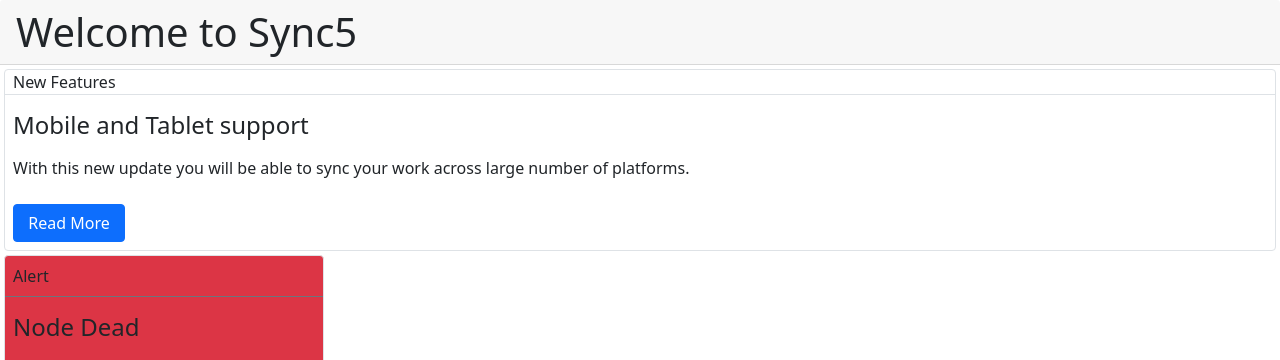
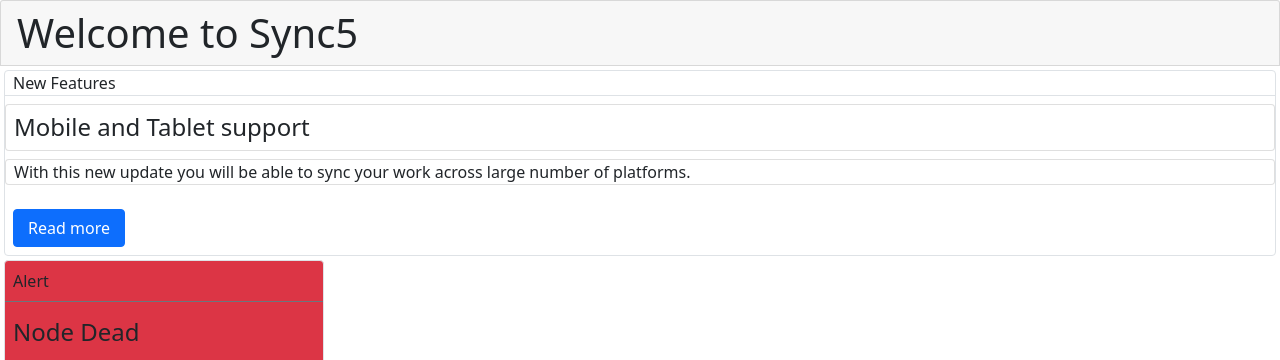
Before and after one commit to acciojob/bootstrap-card-yogeshchandratripathi, a website: page main.html in a window 1280 px wide. Shown: the top 360 px of the page. Drawn offline with nearby package versions, Linux system fonts and the light colour scheme.

Commit message:
created a submission

```diff
--- a/main.html
+++ b/main.html
@@ -8,13 +8,13 @@
 </head>
 
 <body>
-		<h1 class="card-header">Welcome to Sync5</h1>
+		<h1 class="card card-header">Welcome to Sync5</h1>
 	<div class="card-deck">
 		<div class="card border rounded m-1">
 			<div class="border-bottom px-2  card-title">New Features</div>
-				<h4 class="p-2">Mobile and Tablet support</h4>
-				<p class="px-2">With this new update you will be able to sync your work across large number of platforms.</p>
-			  <button type="button" class="btn btn-primary text-wrap m-2 " style="width: 7rem;">Read More</button>
+				<h4 class="p-2 card card-ti">Mobile and Tablet support</h4>
+				<p class="px-2 card card-text">With this new update you will be able to sync your work across large number of platforms.</p>
+			  <button type="button" class="btn btn-primary text-wrap m-2 " style="width: 7rem;">Read more</button>
         </div>
 	<div class="card border rounded m-1 bg-danger" style="width:20rem;">
 		<div class="border-bottom border-secondary  card-title p-2">Alert</div>
```
